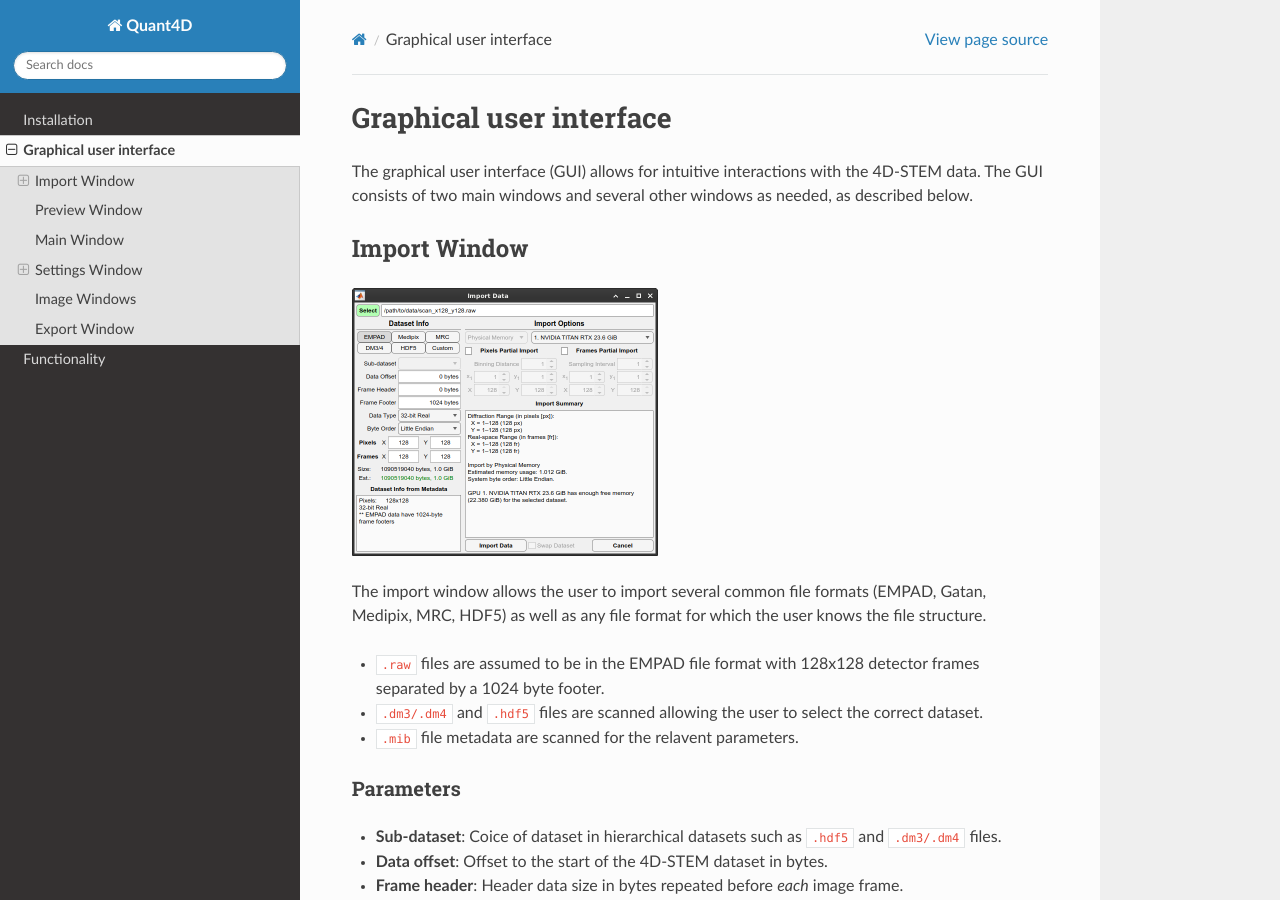
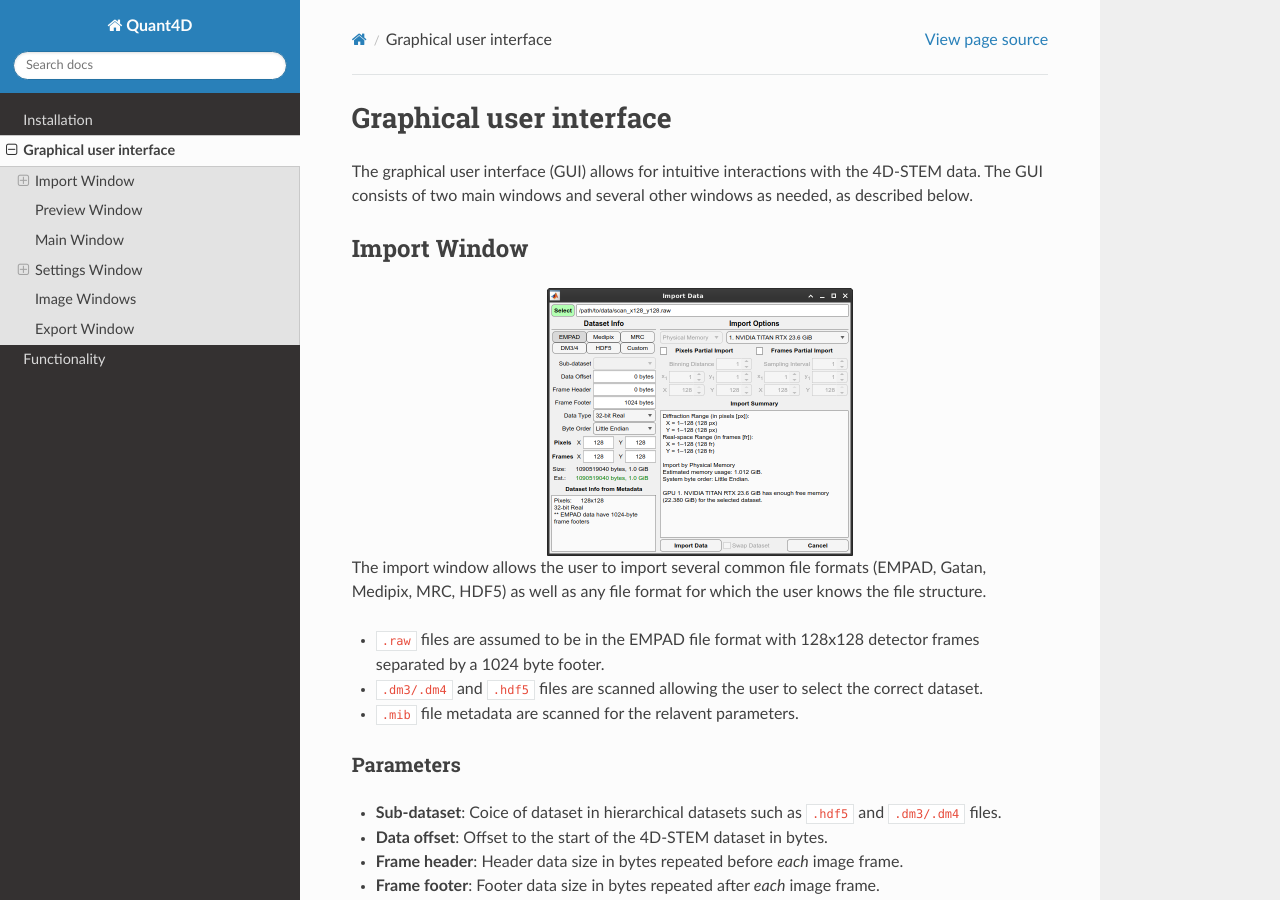
Before and after one commit to bryandesser/Quant4D, a Sphinx documentation site: the page built from docs/source/graphical_user_interface.rst, in a window 1280 px wide and 900 px high. Built offline with Sphinx 7.4.7 and the Read the Docs theme 3.1.0, drawn with Linux system fonts in a browser that asks for light colours; pages that are not in the unit, such as notebooks, are missing from menus.

Commit message:
modified:   docs/source/graphical_user_interface.rst

```diff
--- a/docs/source/graphical_user_interface.rst
+++ b/docs/source/graphical_user_interface.rst
@@ -7,8 +7,8 @@ The graphical user interface (GUI) allows for intuitive interactions with the 4D
 Import Window
 *************
 .. image:: ../_static/import_window.png
-    :scale: 50%
-..  :width: 306
+    :scale: 100%
+    :width: 306
     :height: 268
     :align: center
 
@@ -46,10 +46,10 @@ Import Options
 Preview Window
 **************
 .. image:: ../_static/import_preview.png
-    :scale: 50%
+    :scale: 100%
     :width: 549
     :height: 365
-..  :align: center
+    :align: center
 
 Upon file selection, but before clicking **Import Data** in the **Import Window**, the user can view individual frames from the dataset to ensure that the file parameters are correct. If parametrs like header, footer, offset, or data type are incorrect, frames will display incorrectly especially further into the dataset. Preset buttons are available for the first, middle, and final probe positions in x and y, and the user can enter any given probe position as desired. Image statistics automatically update and the user is given access to image display controls (brightness/contrast/gamma).
 
```
